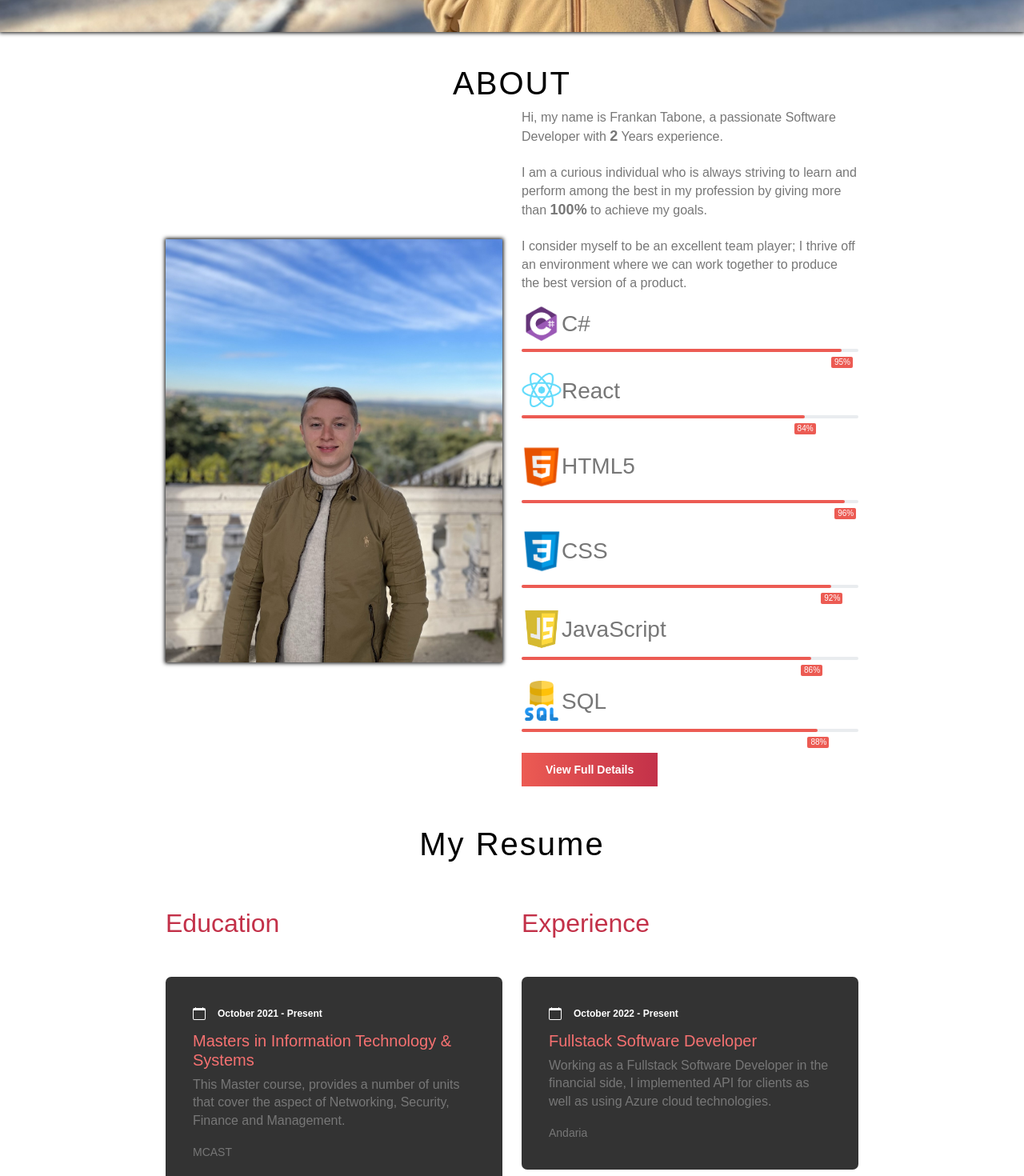
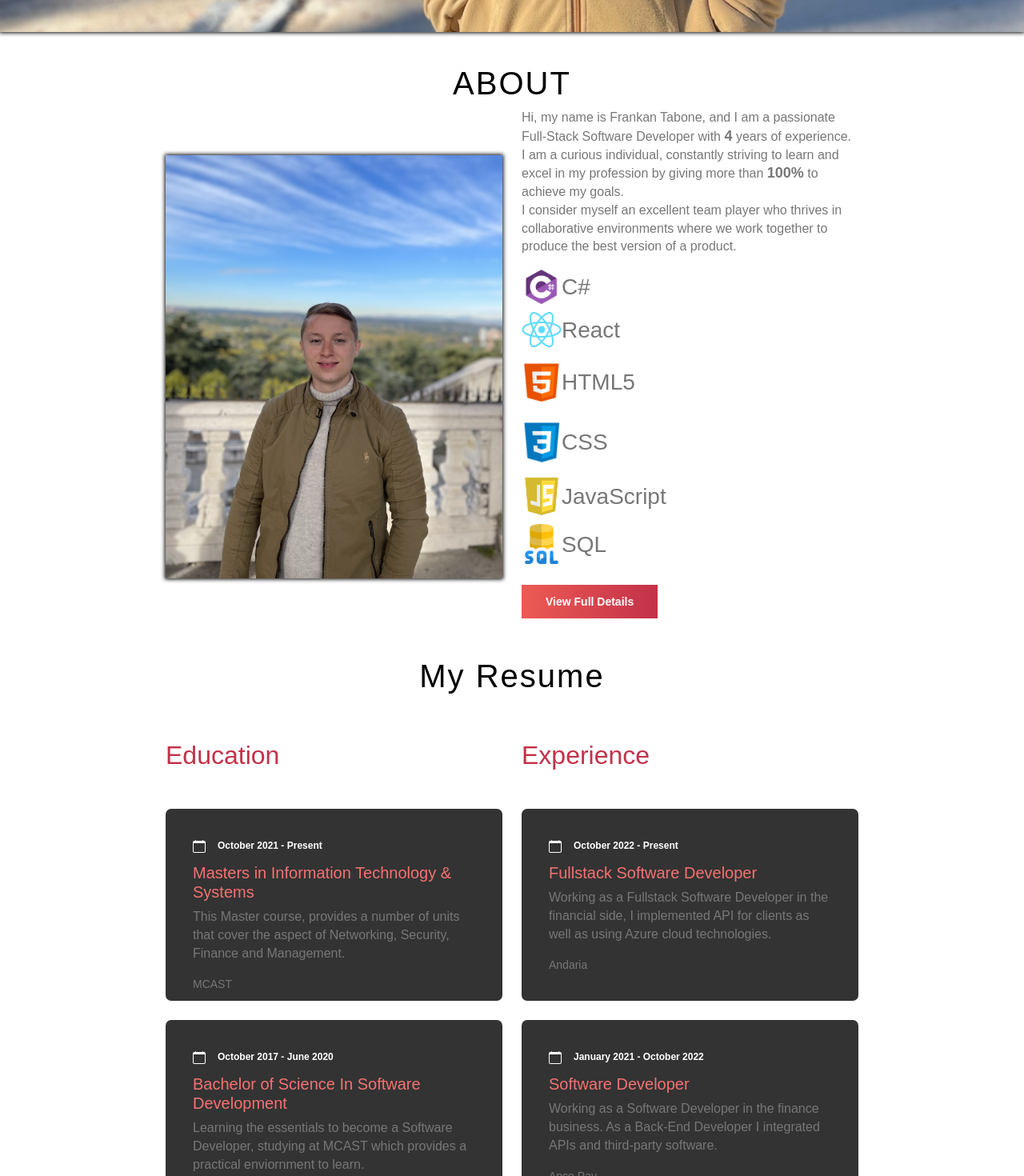
Before and after one commit to FrankanTech/FrankanPortfolio-main, a React (Create React App) app: page / in a window 1280 px wide. Shown: the part 760-2230 px from the top of the page at 80% size. Built offline with nearby package versions, Linux system fonts and the light colour scheme.

Commit message:
Latest Changes

```diff
--- a/src/Components/AboutComp/AboutBody.js
+++ b/src/Components/AboutComp/AboutBody.js
@@ -18,9 +18,12 @@ export default class AboutTitle extends Component {
             </div>
             <div data-aos="fade-left" className="col-lg-6 col-md-6 home-about-right">
                 <p>
-                  Hi, my name is Frankan Tabone, a passionate Software Developer with <strong>2</strong> Years experience.
-                  <br/><br/>I am a curious individual who is always striving to learn and perform among the best in my profession by giving more than <strong>100%</strong> to achieve my goals.
-                  <br/><br/>I consider myself to be an excellent team player; I thrive off an environment where we can work together to produce the best version of a product.
+                Hi, my name is Frankan Tabone, and I am a passionate Full-Stack Software Developer with <strong>4</strong> years of experience.
+                <br/>
+                I am a curious individual, constantly striving to learn and excel in my profession by giving more than <strong>100%</strong> to achieve my goals.
+                <br/>
+                I consider myself an excellent team player who thrives in collaborative environments where we work together to produce the best version of a product.
+
                 </p>
                 <Skills/>
                 <div className='about-btn'>
--- a/src/Components/ContactComp/ContactForm.js
+++ b/src/Components/ContactComp/ContactForm.js
@@ -57,7 +57,7 @@ export default class ContactForm extends Component {
     else{
       this.setState({lblMsg: "Message Was Submitted Successfully!"});
       this.setState({lblClass: "lbl-success"}) ;
-    emailjs.sendForm('service_sxjaa0m', 'template_1a0i3yf', e.target, '7CtggsP5DMYgjJUz8')
+    emailjs.sendForm('service_r9npd27', 'template_1a0i3yf', e.target, '7CtggsP5DMYgjJUz8')
       .then((result) => {
           console.log(result.text);
       }, (error) => {
--- a/src/Components/FooterComp/FooterComp.js
+++ b/src/Components/FooterComp/FooterComp.js
@@ -15,7 +15,7 @@ export default class FooterComp extends Component {
             <Contact/>
             <Nav/>
             <Socials/>
-          <div className="CopyRight">Copyright ©2022 All rights reserved by <b>Frankan Tabone</b></div>
+          <div className="CopyRight">Copyright ©2024 All rights reserved by <b>Frankan Tabone</b></div>
           </div>
       </section>
     )
--- a/src/Components/ResumeComp/ResumeStyle.css
+++ b/src/Components/ResumeComp/ResumeStyle.css
@@ -169,7 +169,7 @@
     transition: .3s all ease;
     border: 4px solid transparent;
     border-radius: 7px;
-    min-height: 240px;
+    height: 240px;
 }
 .resume-item .date {
     display: inline-block;
--- a/src/Components/Skills/Skills.js
+++ b/src/Components/Skills/Skills.js
@@ -16,66 +16,66 @@ export default class Skills extends Component {
                     <img src={cSharp} className="skill-img"/>
                     <h3>C#</h3>
                 </div>
-            <div className="progress">
+            {/* <div className="progress">
             <div data-aos="fade-right" className="progress-bar" role="progressbar" style={{width: "95%"}} aria-valuenow="95" aria-valuemin="0" aria-valuemax="100">
             <span>95%</span>
             </div>
-            </div>
+            </div>    */}
             </div>
             <div className="skill">
                 <div className='fig'>
                     <img src={ReactIcon} className="skill-img"/>
                     <h3>React</h3>
                 </div>
-            <div className="progress">
+            {/* <div className="progress">
             <div data-aos="fade-right" className="progress-bar" role="progressbar" style={{width: "84%"}} aria-valuenow="84" aria-valuemin="0" aria-valuemax="100">
             <span>84%</span>
             </div>
-            </div>
+            </div>    */}
             </div>
                 <div className="skill">
                 <div className='fig'>
                         <img src={Html} className="skill-img"/>
                         <h3>HTML5</h3>
                     </div>
-                <div className="progress">
+                {/* <div className="progress">
                 <div data-aos="fade-right" className="progress-bar" role="progressbar" style={{width: "96%"}} aria-valuenow="96" aria-valuemin="0" aria-valuemax="100">
                 <span>96%</span>
                 </div>
-                </div>
+                </div> */}
                 </div>
                 <div className="skill">
                 <div className='fig'>
                         <img src={Css} className="skill-img"/>
                         <h3>CSS</h3>
                     </div>
-                <div className="progress">
+                {/* <div className="progress">
                 <div data-aos="fade-right" className="progress-bar" role="progressbar" style={{width: "92%"}} aria-valuenow="92" aria-valuemin="0" aria-valuemax="100">
                 <span>92%</span>
                 </div>
-                </div>
+                </div> */}
                 </div>
                 <div className="skill">
                 <div className='fig'>
                         <img src={JavaScript} className="skill-img"/>
                         <h3>JavaScript</h3>
                     </div>
-                <div className="progress">
+                {/* <div className="progress">
                 <div data-aos="fade-right" className="progress-bar" role="progressbar" style={{width: "86%"}} aria-valuenow="86" aria-valuemin="0" aria-valuemax="100">
                 <span>86%</span>
                 </div>
-                </div>
+                </div> */}
                 </div>
                 <div className="skill">
                 <div className='fig'>
                         <img src={SQL} className="skill-img"/>
                         <h3>SQL</h3>
                     </div>
-                    <div className="progress">
+                    {/* <div className="progress">
                         <div data-aos="fade-right" className="progress-bar" role="progressbar" style={{width: "88%"}} aria-valuenow="88" aria-valuemin="0" aria-valuemax="100">
                             <span>88%</span>
                         </div>
-                    </div>
+                    </div> */}
                 </div>
             </div>
             )
```
Also changed, not shown: 2 other files (tests, documents, lock files or other folders).
